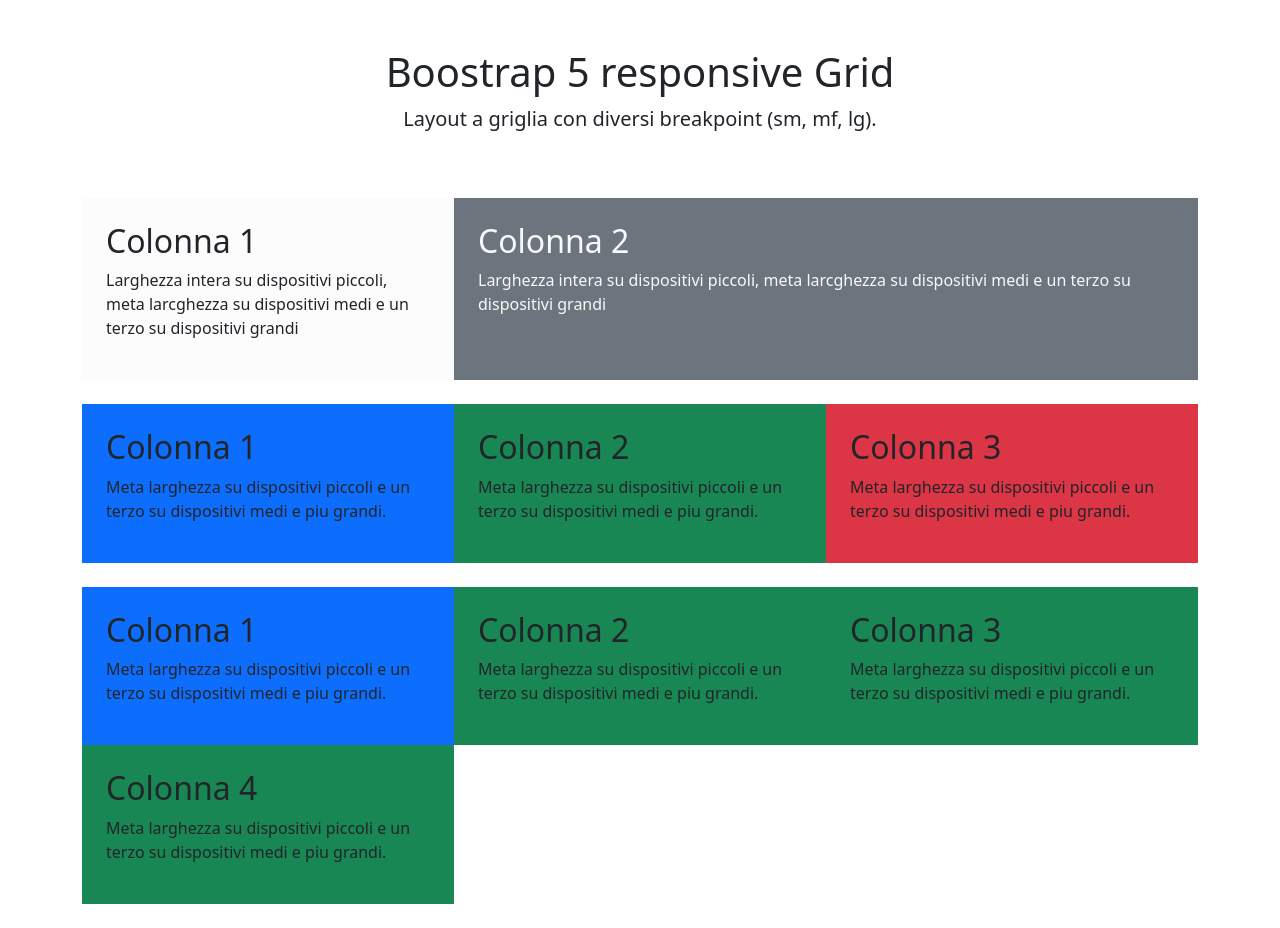
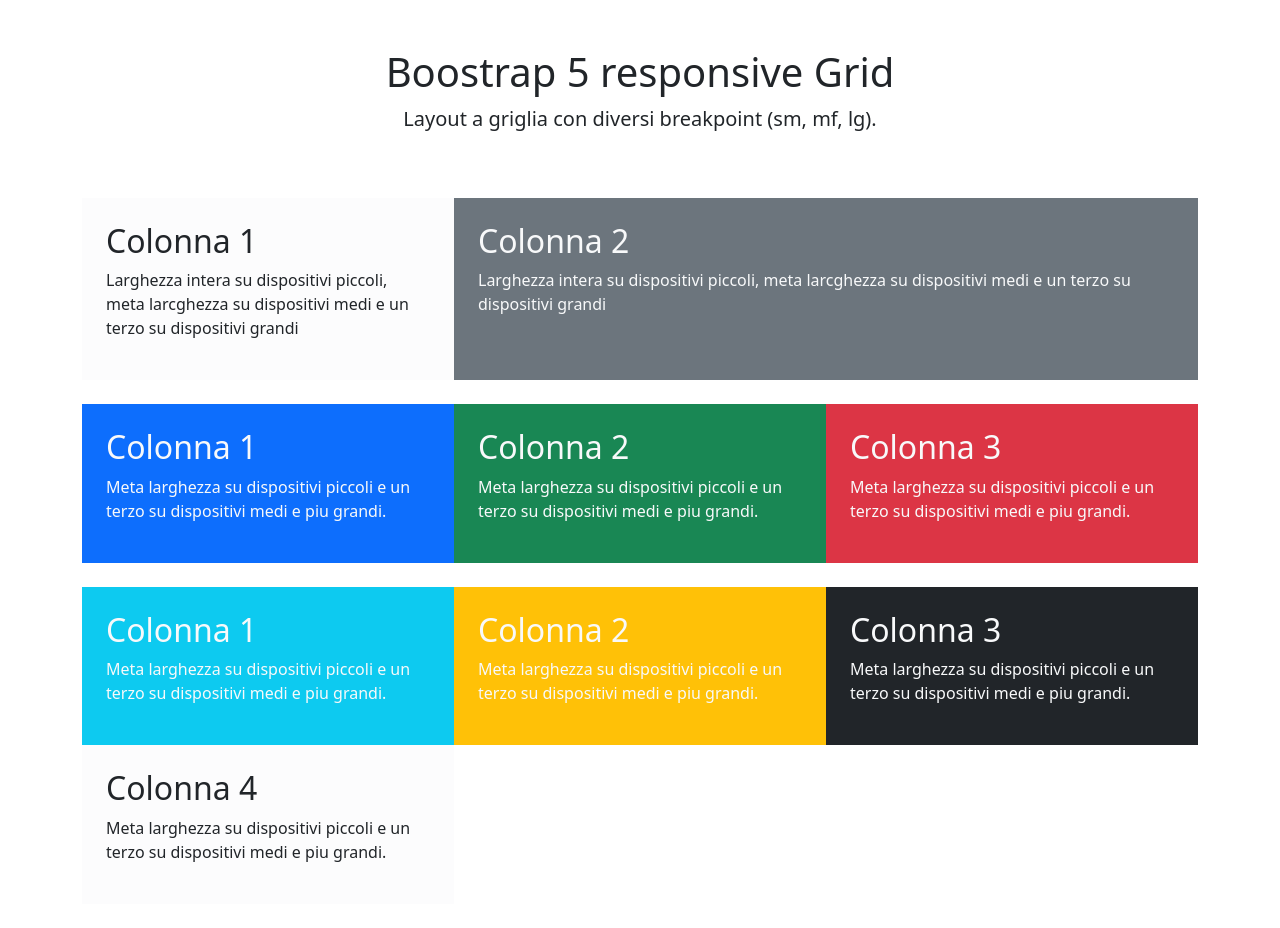
Before and after one commit to leonardopalluzzi/htmlcss-bootstrap-layout, a plain HTML site: page index.html in a window 1280 px wide. Drawn offline with nearby package versions, Linux system fonts and the light colour scheme.

Commit message:
add text color

```diff
--- a/index.html
+++ b/index.html
@@ -35,7 +35,7 @@
             </div>
         </section>
 
-        <section class="container my-4">
+        <section class="container my-4 text-light">
             <div class="row w-100 m-auto">
                 <div class="col-6 col-md-4 bg-primary p-4">
                     <h2>Colonna 1</h2>
@@ -61,25 +61,25 @@
 
         <section class="container my-4">
             <div class="row w-100 m-auto">
-                <div class="col-6 col-md-4 bg-primary p-4">
+                <div class="col-6 col-md-4 bg-info text-light p-4">
                     <h2>Colonna 1</h2>
                     <p>
                         Meta larghezza su dispositivi piccoli e un terzo su dispositivi medi e piu grandi.
                     </p>
                 </div>
-                <div class="col-6 col-md-4 bg-success p-4">
+                <div class="col-6 col-md-4 bg-warning text-light p-4">
                     <h2>Colonna 2</h2>
                     <p>
                         Meta larghezza su dispositivi piccoli e un terzo su dispositivi medi e piu grandi.
                     </p>
                 </div>
-                <div class="col-6 col-md-4 bg-success p-4">
+                <div class="col-6 col-md-4 bg-dark text-light p-4">
                     <h2>Colonna 3</h2>
                     <p>
                         Meta larghezza su dispositivi piccoli e un terzo su dispositivi medi e piu grandi.
                     </p>
                 </div>
-                <div class="col-6 col-md-4 bg-success p-4">
+                <div class="col-6 col-md-4 bg-light-subtle text-dark p-4">
                     <h2>Colonna 4</h2>
                     <p>
                         Meta larghezza su dispositivi piccoli e un terzo su dispositivi medi e piu grandi.
```
